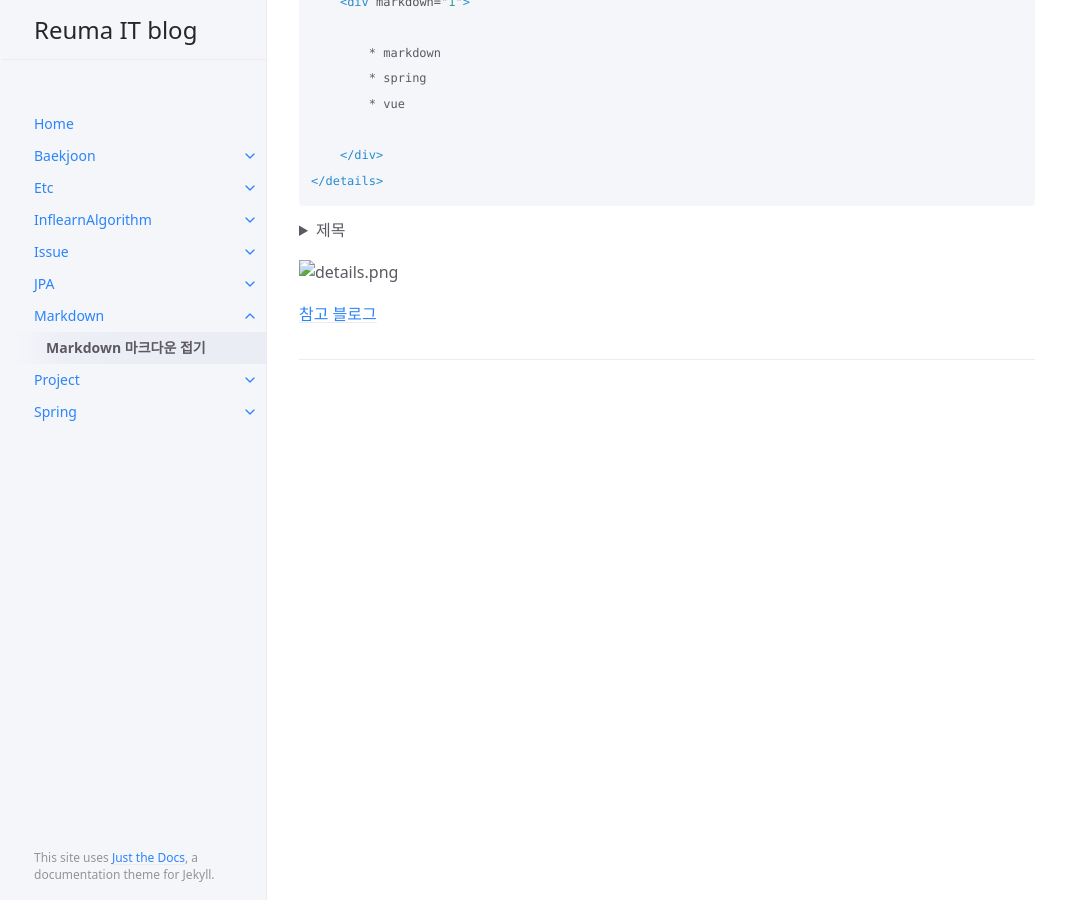
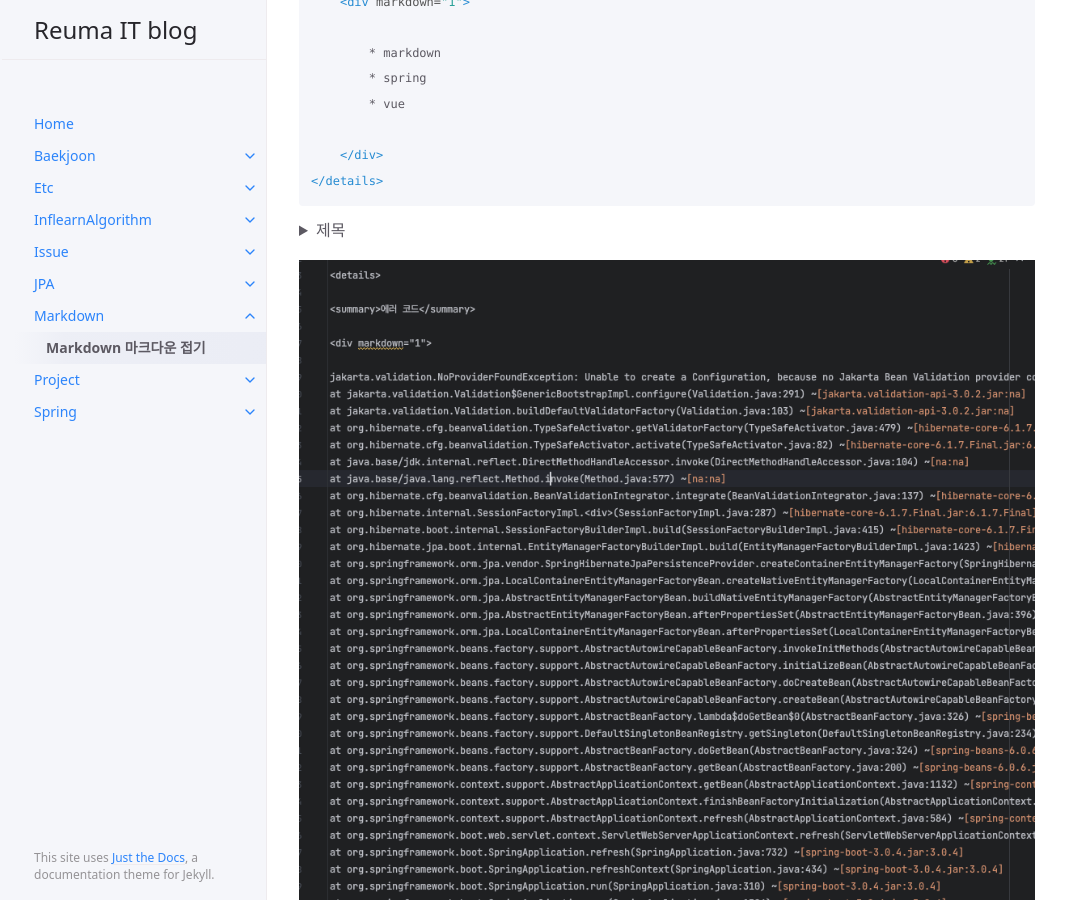
Before and after one commit to AReuma/AReuma.github.io, a Jekyll site: the page built from docs/Markdown/details.md, in a window 1280 px wide and 900 px high, scrolled down 1467 px. Shown: the whole window, without its empty margins (105-1171 px from the left). Built offline with Jekyll 4.4.1, drawn with Linux system fonts in a browser that asks for light colours.

```diff
--- a/docs/Markdown/details.md
+++ b/docs/Markdown/details.md
@@ -51,6 +51,6 @@ parent: Markdown
 
 
 
-![details.png](..%2F..%2Fassets%2Fimages%2FMarkdown%2Fdetails%2Fdetails.png)
+![details.png](/assets/images/Markdown/details/details.png)
 
 [참고 블로그](https://inasie.github.io/it%EC%9D%BC%EB%B0%98/%EB%A7%88%ED%81%AC%EB%8B%A4%EC%9A%B4-expander-control/)
```
